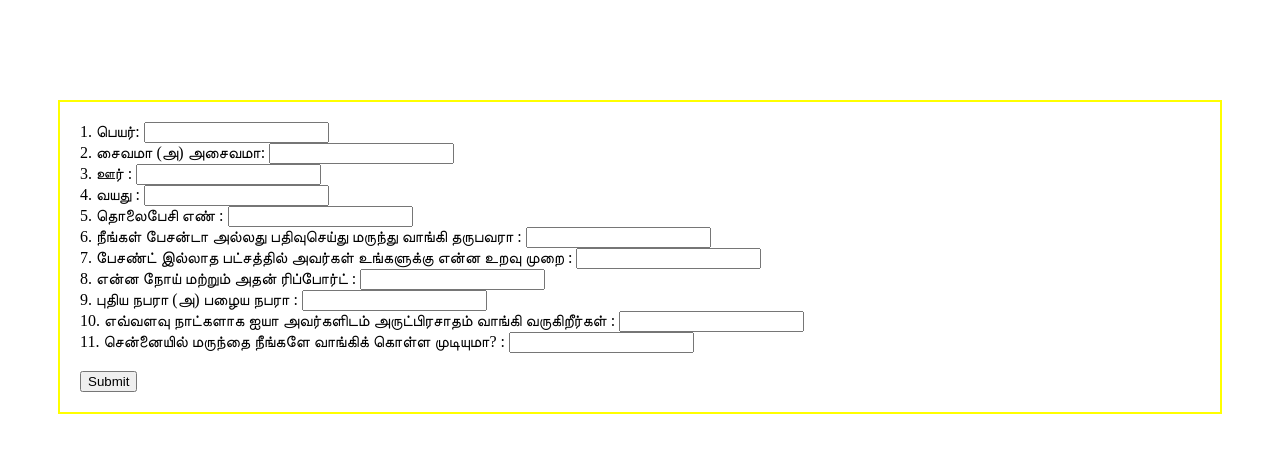
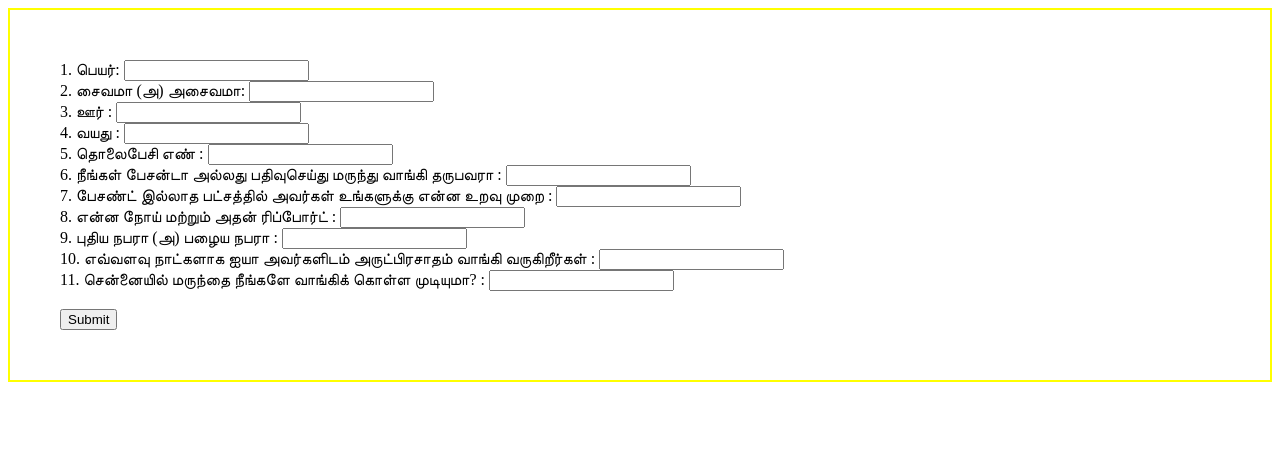
Before and after one commit to arutselvi-as/arulnalamparavuga.github.io, a plain HTML site: page index.html in a window 1280 px wide. Drawn offline with Linux system fonts and the light colour scheme.

Commit message:
Update index.html

```diff
--- a/index.html
+++ b/index.html
@@ -10,12 +10,8 @@
     }
 	form{
 	border: 2px solid yellow;
-	padding : 20px;
-	margin-top: 100px;
-      margin-bottom: 100px;
-   margin-right: 50px;
-   margin-left: 50px;
-	}
+	padding : 50px;
+		}
 	@media screen and (max-width: 800px) {
   .left, .main, .right {
     width: 100%;
```
